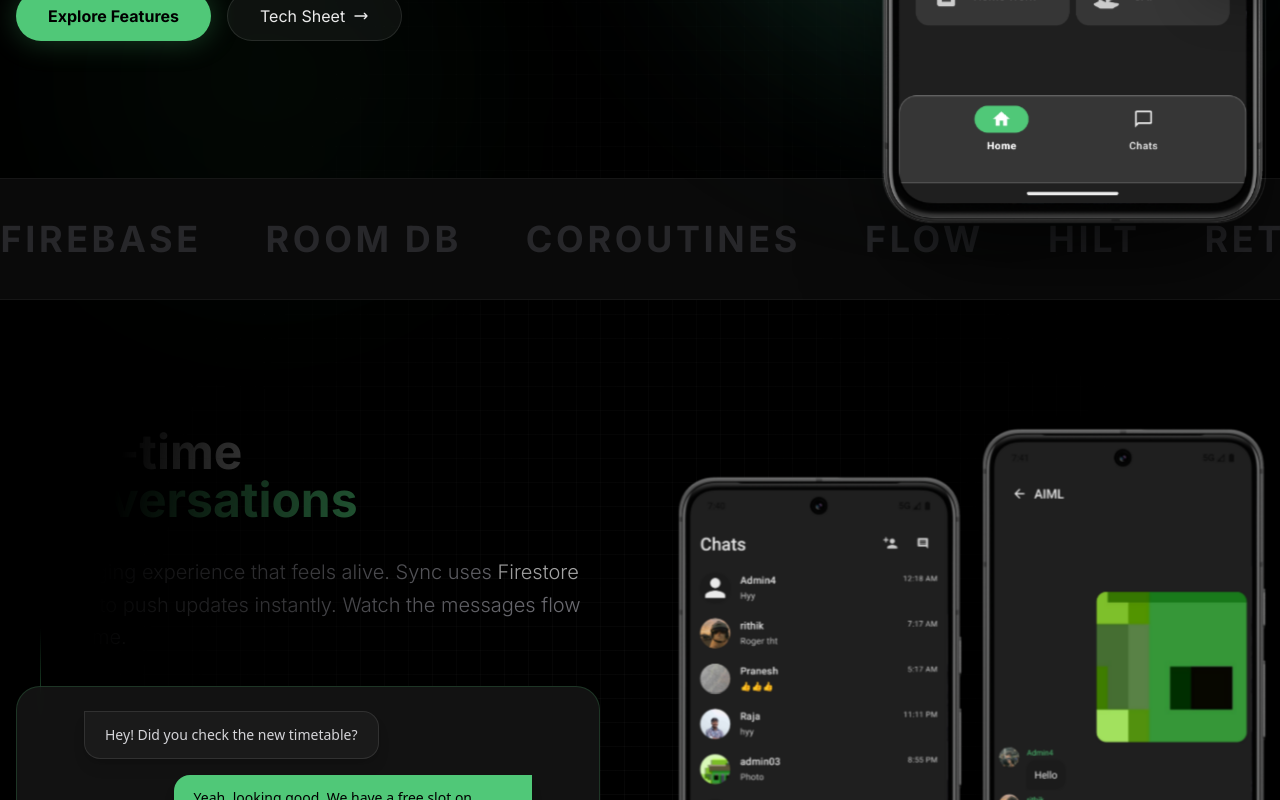
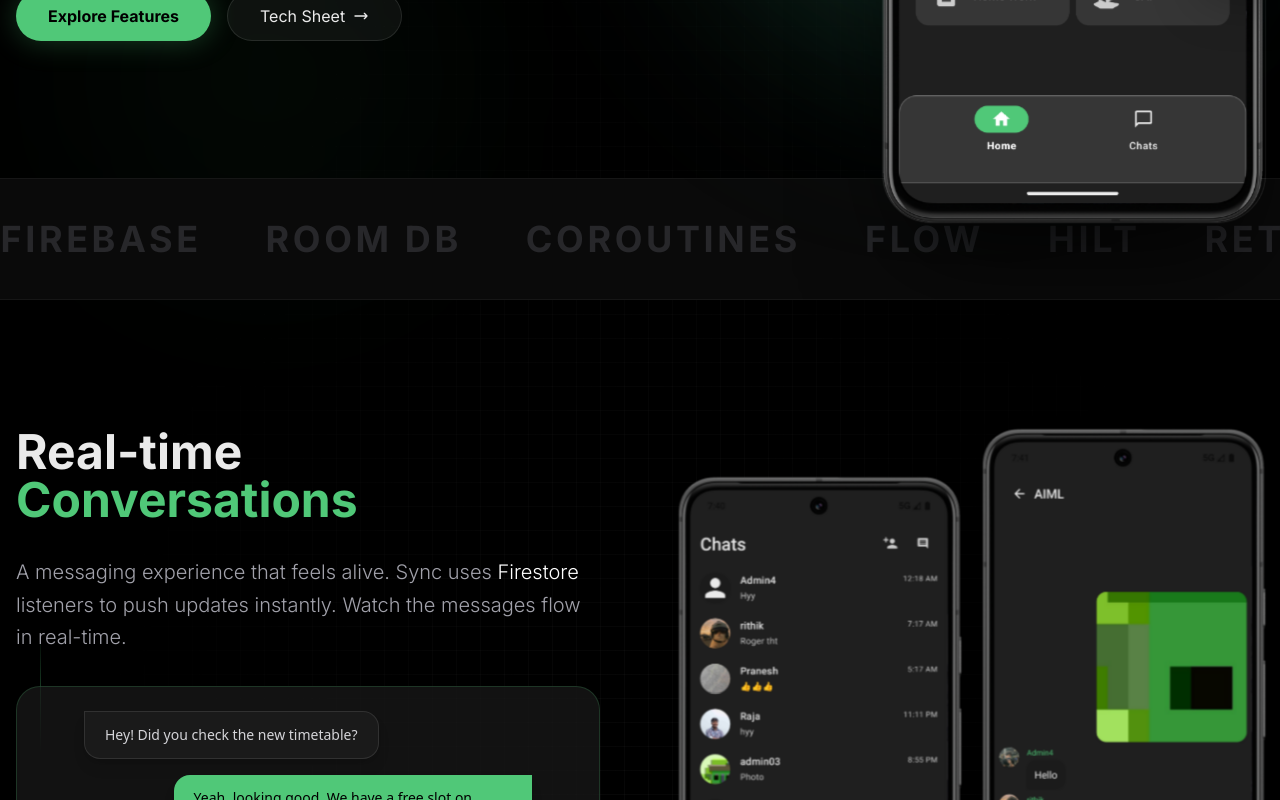
Before and after one commit to Celestriyal/Celestriyal.github.io, a Next.js app: page /projects/sync in a window 1280 px wide. Shown: the part 622-1422 px from the top of the page. Built offline with nearby package versions, Linux system fonts and the light colour scheme.

Commit message:
Fix text z-index to prevent background vignette fade overlay

```diff
--- a/app/projects/sync/page.tsx
+++ b/app/projects/sync/page.tsx
@@ -399,7 +399,7 @@
       <InfiniteMarquee />
 
       {/* Feature Sections */}
-      <div className="space-y-48 py-32" id="chat-section">
+      <div className="space-y-48 py-32 relative z-10" id="chat-section">
 
         {/* 1. CHAT & REAL-TIME DEMO */}
         <section className="container mx-auto px-4">
```
